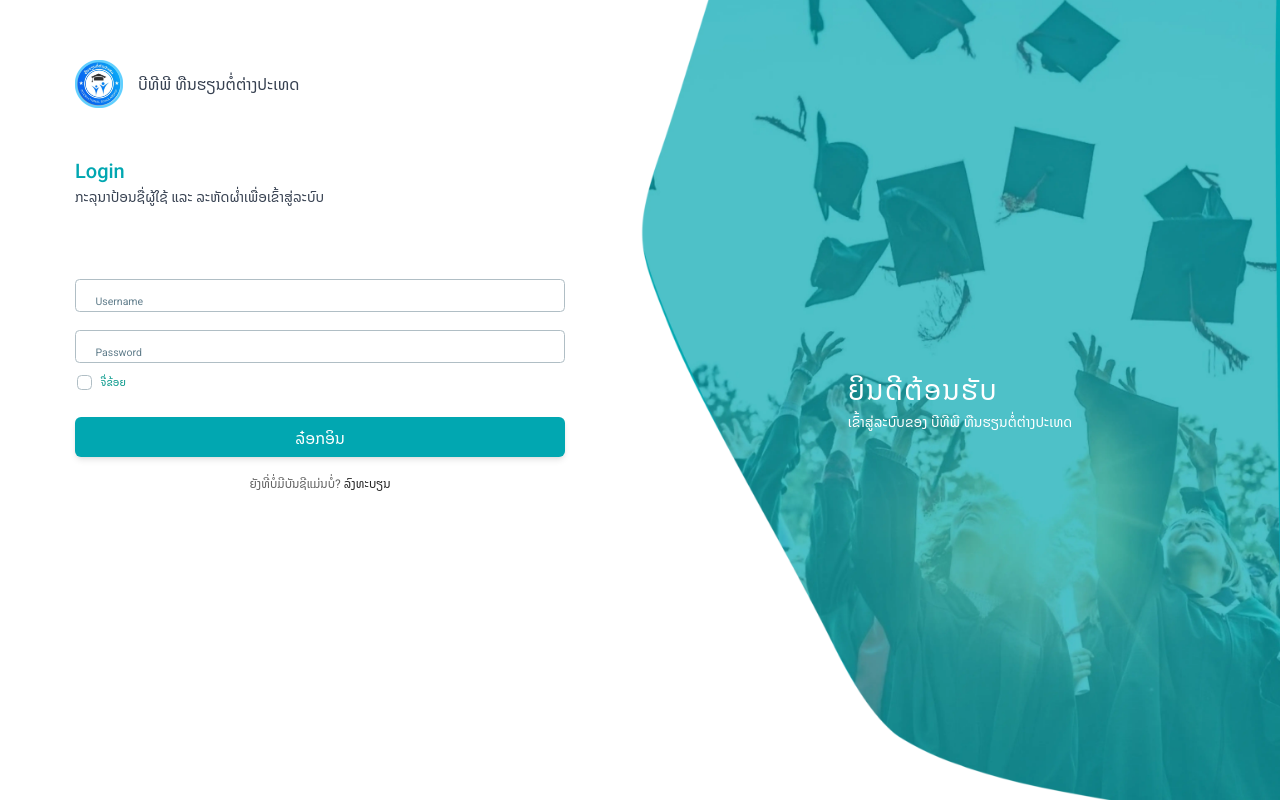
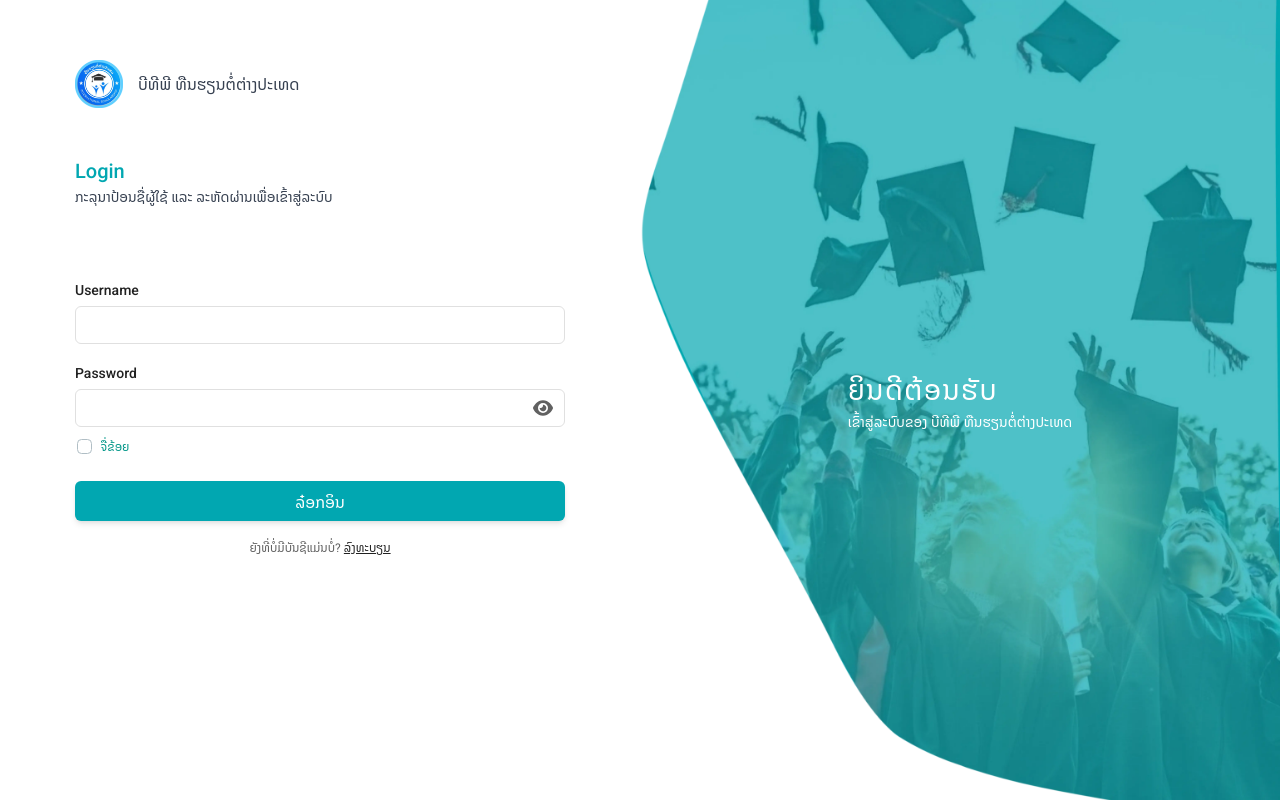
Before and after one commit to saiyvoud/webadmin-btp, a React (Vite) app: page /login in a window 1280 px wide. Built offline with nearby package versions, Linux system fonts and the light colour scheme.

Commit message:
fix loginn

```diff
--- a/src/App.css
+++ b/src/App.css
@@ -23,7 +23,7 @@ input[type="text"] {
 }
 
 /* input outline color #01A7B1 */
-input[type="text"]:focus{
+input[type="text"]:focus, .passwordInput:focus{
   outline: none;
   border: 2px solid #01A7B1;
 }
@@ -41,31 +41,3 @@ textarea:focus{
   overflow: hidden;
   text-overflow: ellipsis;
 }
-
-
-/* CSS for the Input label when the field is not empty */
-.input-not-empty label {
-  transform: translateY(-100%);
-  font-size: 12px;
-  color: #01A7B1;
-}
-
-.input-container {
-  position: relative;
-}
-
-.input-container label {
-  position: absolute;
-  top: 50%;
-  left: 10px;
-  transform: translateY(-50%);
-  transition: all 0.3s ease;
-  pointer-events: none;
-}
-
-.input-container input:focus + label,
-.input-container input:not(:placeholder-shown) + label {
-  transform: translateY(-100%);
-  font-size: 12px;
-  color: #01A7B1;
-}
--- a/src/views/auth/login/Login.jsx
+++ b/src/views/auth/login/Login.jsx
@@ -1,7 +1,6 @@
-import React, { useState } from 'react';
+import React, { useState, useEffect } from 'react';
 import {
     Card,
-    Input,
     Checkbox,
     Button,
     Typography,
@@ -11,6 +10,7 @@ import bgAuth from '../../../assets/images/webp/bgLogin.webp';
 import { LoginApi } from '../../../api/auth';
 import { useNavigate } from 'react-router-dom';
 import Swal from 'sweetalert2';
+import { FaEye, FaEyeSlash } from 'react-icons/fa6';
 
 export const Login = () => {
     const navigate = useNavigate();
@@ -18,6 +18,24 @@ export const Login = () => {
     const [password, setPassword] = useState('');
     const [errors, setErrors] = useState({ username: '', password: '' });
     const [loading, setLoading] = useState(false);
+    const [passwordVisible, setPasswordVisible] = useState(false);
+    const [rememberMe, setRememberMe] = useState(false);
+
+    useEffect(() => {
+        // Load saved username from localStorage if it exists
+        const savedUsername = localStorage.getItem('username');
+        const savedPassword = localStorage.getItem('password');
+        if (savedUsername) {
+            setUsername(savedUsername);
+        }
+        if (savedPassword) {
+            setUsername(savedPassword);
+        }
+    }, []);
+
+    const togglePasswordVisibility = () => {
+        setPasswordVisible(!passwordVisible);
+    };
 
     const validateForm = () => {
         const newErrors = { username: '', password: '' };
@@ -43,14 +61,17 @@ export const Login = () => {
 
         if (validateForm()) {
             try {
-                // console.log('Submitting login with:', username, password);
-                const response = await LoginApi(username, password);
+                const response = await LoginApi(username, password); // Encrypt password before sending if necessary
 
                 if (response) {
+                    if (rememberMe) {
+                        localStorage.setItem('username', username); // Save username
+                    } else {
+                        localStorage.removeItem('username'); // Clear saved username if not remembering
+                    }
                     navigate('/');
                     Swal.fire({
                         title: "ເຂົ້າສູ່ລະບົບສຳເລັດ",
-                        // text: "Logged in successfully",
                         icon: "success"
                     });
                 } else {
@@ -86,20 +107,19 @@ export const Login = () => {
                             Login
                         </h2>
                         <p className='text-[14px]'>
-                            ກະລຸນາປ້ອນຊື່ຜູ້ໃຊ້ ແລະ ລະຫັດຜໍ່າເພື່ອເຂົ້າສູ່ລະບົບ
+                            ກະລຸນາປ້ອນຊື່ຜູ້ໃຊ້ ແລະ ລະຫັດຜ່ານເພື່ອເຂົ້າສູ່ລະບົບ
                         </p>
                     </div>
                     <div className='w-full'>
                         <Card color="transparent" shadow={false}>
                             <form className="mt-8 mb-2 w-full" onSubmit={handleSubmit}>
                                 <div className="mb-1 flex flex-col gap-6">
-                                    <div className='relative input-container'>
-                                        <Input
-                                            color="teal"
-                                            size='lg'
-                                            label="Username"
-                                            className={`h-[40px] ${username ? 'input-not-empty' : ''}`}
-                                            style={{ fontSize: '14px' }}
+                                    <div className='relative'>
+                                        <label htmlFor="username" className='block mb-2 text-[14px] font-medium text-gray-900'>Username</label>
+                                        <input
+                                            id="username"
+                                            type="text"
+                                            className='border border-gray-300 text-gray-900 text-[14px] rounded-lg focus:ring-teal-500 focus:border-teal-500 block w-full p-2.5'
                                             value={username}
                                             onChange={(e) => setUsername(e.target.value)}
                                         />
@@ -107,22 +127,25 @@ export const Login = () => {
                                             <p className="text-red-500 text-xs mt-1">{errors.username}</p>
                                         )}
                                     </div>
-                                    <div className='relative input-container'>
-                                        <Input
-                                            color="teal"
-                                            size='lg'
-                                            type='password'
-                                            label="Password"
-                                            className={`h-[40px] ${password ? 'input-not-empty' : ''}`}
-                                            style={{ fontSize: '14px' }}
+                                    <div className='relative'>
+                                        <label htmlFor="password" className='block mb-2 text-[14px] font-medium text-gray-900'>Password</label>
+                                        <input
+                                            id="password"
+                                            type={passwordVisible ? "text" : "password"}
+                                            className='border border-gray-300 text-gray-900 text-[14px] rounded-lg focus:ring-teal-500 focus:border-teal-500 block w-full p-2.5'
                                             value={password}
                                             onChange={(e) => setPassword(e.target.value)}
                                         />
+                                        <span
+                                            className="absolute right-4 top-12 cursor-pointer"
+                                            onClick={togglePasswordVisibility}
+                                        >
+                                            {passwordVisible ? <FaEyeSlash className=' text-[20px]' /> : <FaEye className=' text-[20px]' />}
+                                        </span>
                                         {errors.password && (
                                             <p className="text-red-500 text-xs mt-1">{errors.password}</p>
                                         )}
                                     </div>
-
                                 </div>
                                 <Checkbox
                                     color='teal'
@@ -130,12 +153,13 @@ export const Login = () => {
                                         <Typography
                                             variant="small"
                                             color="teal"
-                                            className="flex items-center font-normal"
+                                            className="flex text-[12px] items-center font-normal"
                                         >
                                             ຈື່ຂ້ອຍ
                                         </Typography>
                                     }
                                     containerProps={{ className: "-ml-2.5" }}
+                                    onChange={(e) => setRememberMe(e.target.checked)}
                                 />
                                 <Button
                                     type="submit"
@@ -147,7 +171,7 @@ export const Login = () => {
                                 </Button>
                                 <Typography color="gray" className="mt-6 text-center font-normal">
                                     ຍັງທີ່ບໍ່ມີບັນຊີແມ່ນບໍ່?{" "}
-                                    <a href="#" className="font-medium text-gray-900">
+                                    <a href="#" className="font-medium underline text-gray-900">
                                         ລົງທະບຽນ
                                     </a>
                                 </Typography>
```
